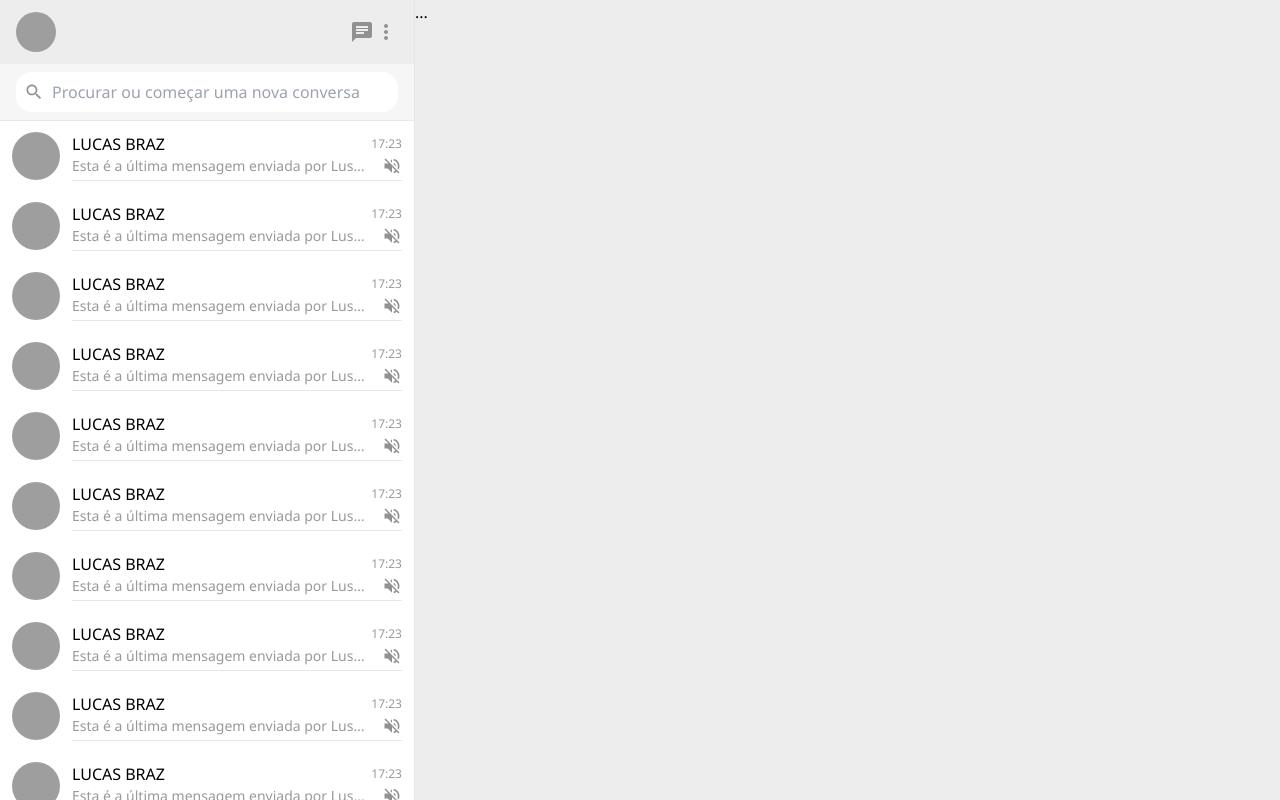
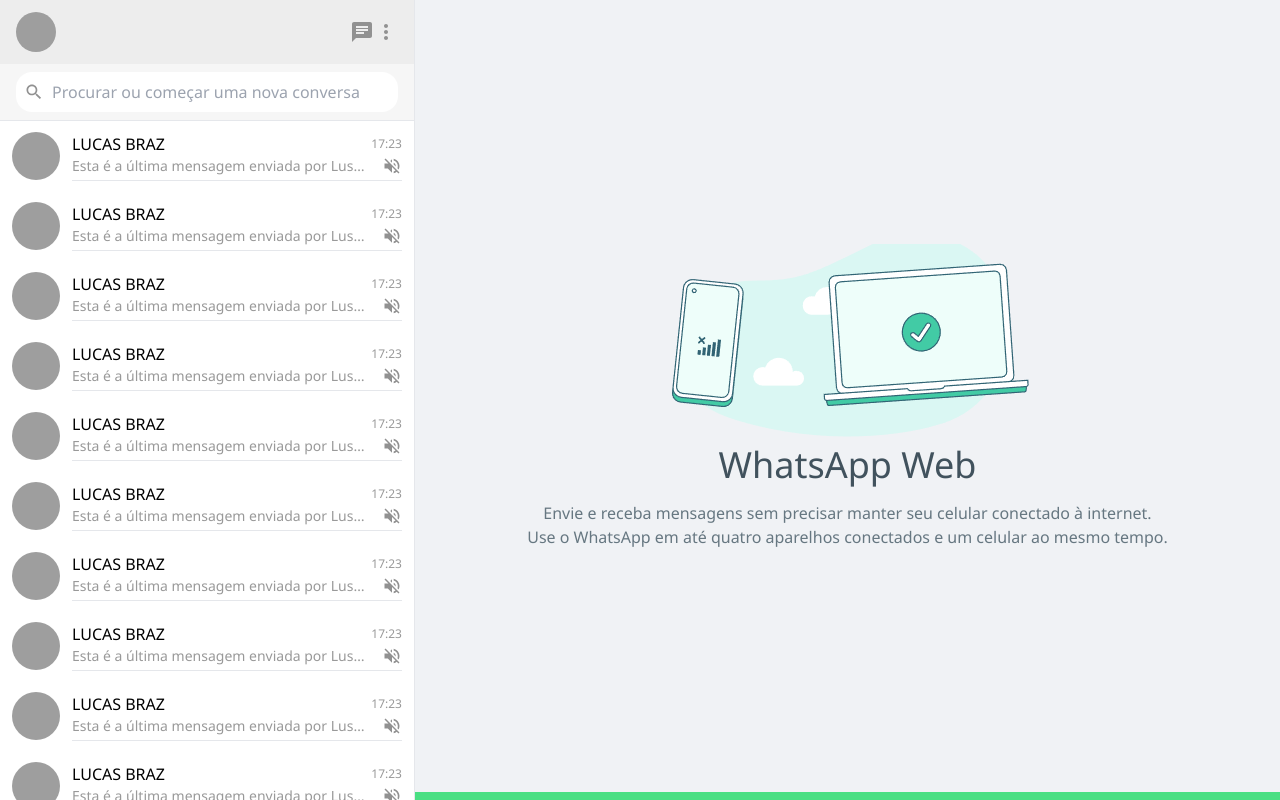
Before and after one commit to almeidaxz/desafio-saltsystems, a React (Vite) app in the folder client/: page / in a window 1280 px wide. Built offline with nearby package versions, Linux system fonts and the light colour scheme; grey boxes are pictures that could not be loaded.

Commit message:
feat: implementada página de introdução da conversa

```diff
--- /dev/null
+++ b/client/src/components/ChatIntro/index.jsx
@@ -0,0 +1,21 @@
+import IntroImage from '../../assets/chat-intro.png';
+
+export default function ChatIntro() {
+    return (
+        <div
+            className='h-screen flex flex-col justify-center items-center bg-[#F0F2F5] border-b-8 border-b-[#4ADF83]'
+        >
+            <img src={IntroImage} alt='background image with phone and pc' />
+            <h1
+                className='text-4xl font-light text-[#41525D]'
+            >
+                WhatsApp Web
+            </h1>
+            <h2
+                className='mt-4 text-center text-[#667781]'
+            >
+                Envie e receba mensagens sem precisar manter seu celular conectado à internet.<br />Use o WhatsApp em até quatro aparelhos conectados e um celular ao mesmo tempo.
+            </h2>
+        </div>
+    )
+}
--- a/client/src/pages/Home/index.jsx
+++ b/client/src/pages/Home/index.jsx
@@ -5,6 +5,7 @@
 import SearchIcon from '@mui/icons-material/Search';
 
 import ChatListItem from '../../components/ChatListItem';
+import ChatIntro from '../../components/ChatIntro';
 
 import './styles.css';
 
@@ -51,8 +52,10 @@
           })}
         </div>
       </aside>
-      <main>
-        ...
+      <main
+        className='flex-1'
+      >
+        <ChatIntro />
       </main>
     </div>
   )
```
Also changed, not shown: client/src/assets/chat-intro.png (added), client/src/pages/Home/styles.css (line endings or trailing spaces).
